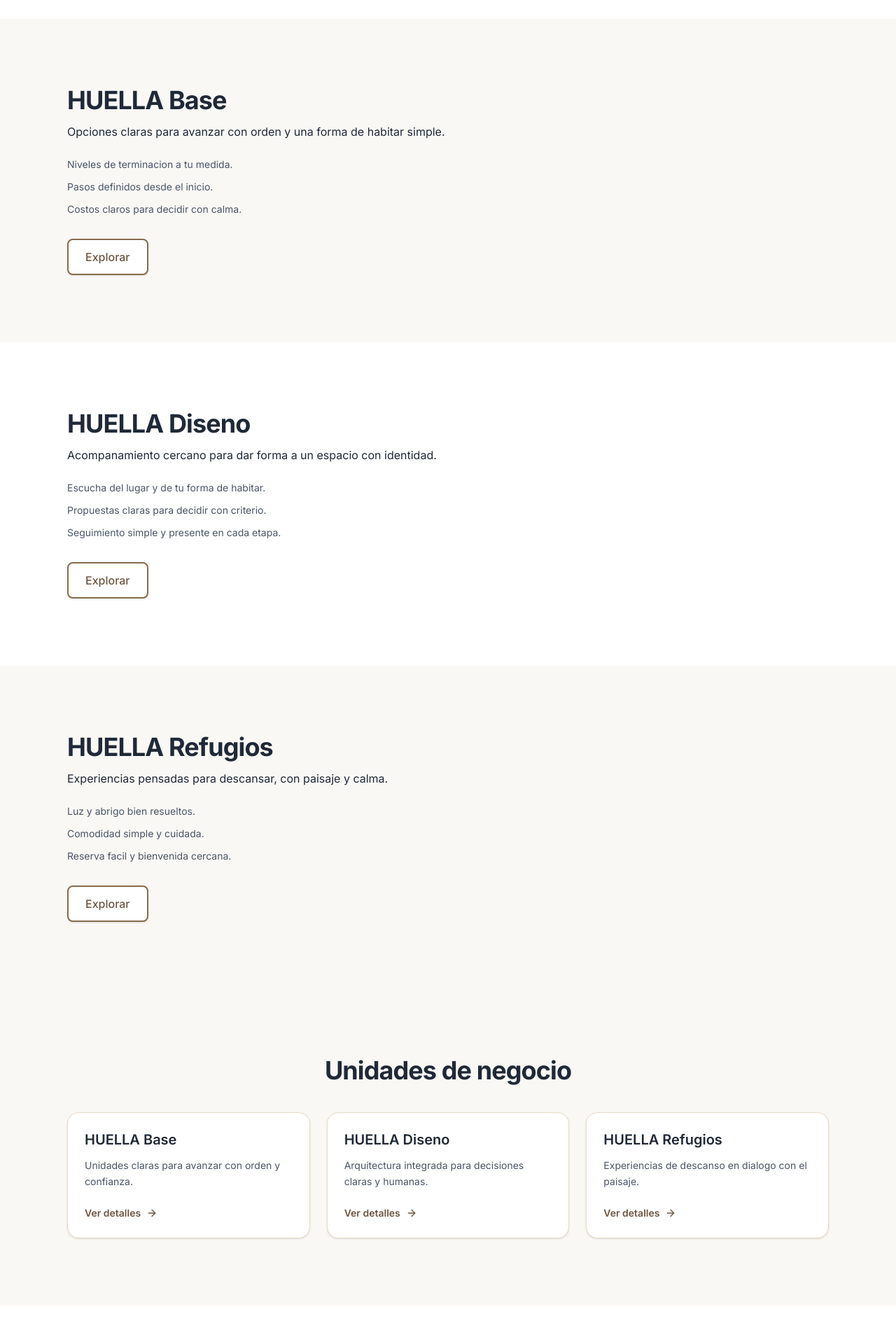
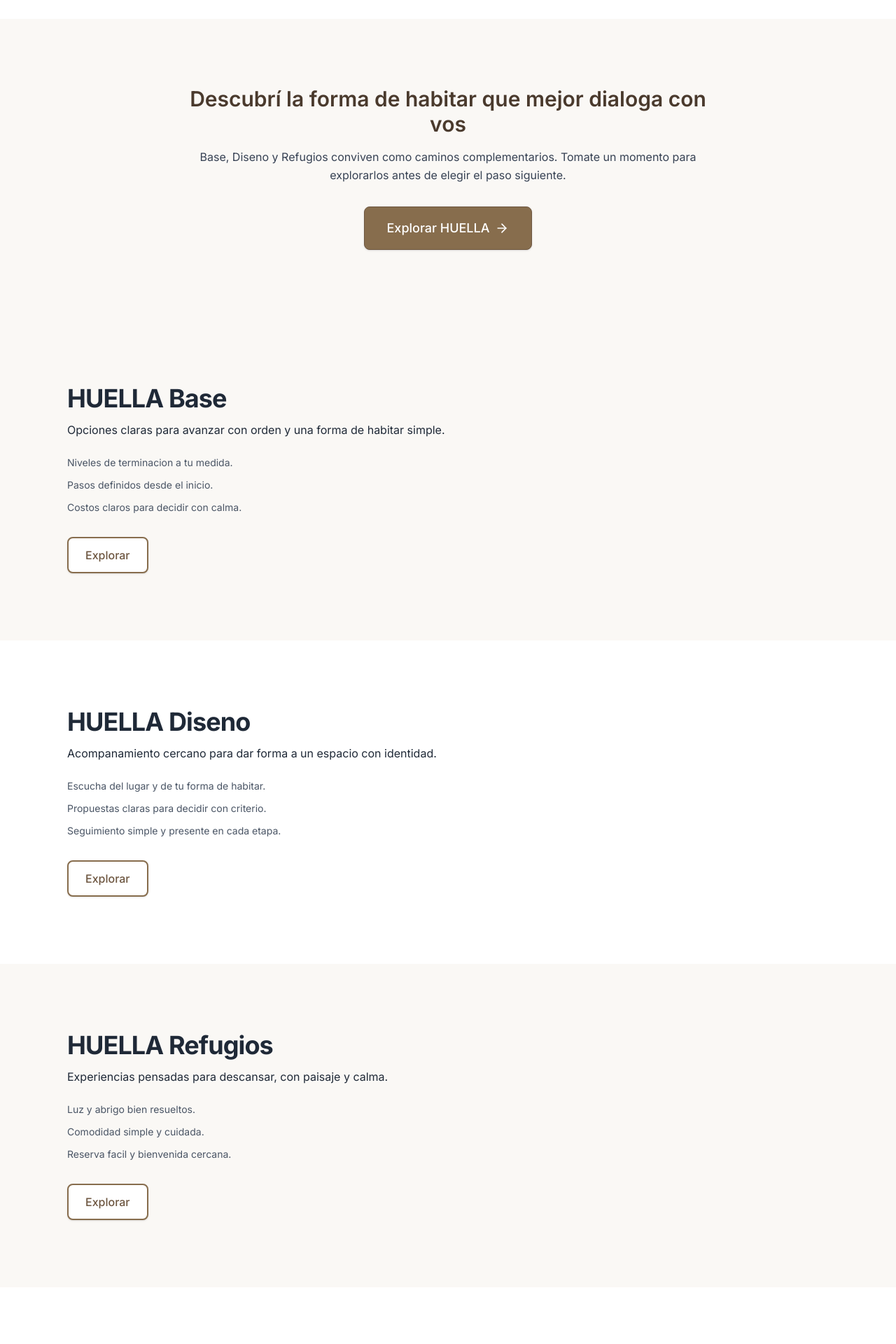
Before and after one commit to Teksi75/huella-mendoza-site, a Next.js app: page / in a window 1280 px wide. Shown: the part 1760-3680 px from the top of the page at 70% size. Built offline with nearby package versions, Linux system fonts and the light colour scheme.

Commit message:
Simplify home with single CTA and explore page

```diff
--- /dev/null
+++ b/app/explorar/page.tsx
@@ -0,0 +1,86 @@
+import { ArrowRight } from 'lucide-react';
+import Link from 'next/link';
+
+const huellaPaths = [
+  {
+    title: 'HUELLA Base',
+    copy: 'Unidades claras para avanzar con orden, previsibilidad y un ritmo sereno.',
+    href: '/base',
+  },
+  {
+    title: 'HUELLA Diseno',
+    copy: 'Acompanamiento cercano para dar forma a un proyecto con identidad y criterio.',
+    href: '/diseno',
+  },
+  {
+    title: 'HUELLA Refugios',
+    copy: 'Experiencias de descanso pensadas para vivir el paisaje con calma.',
+    href: '/refugios',
+  },
+];
+
+export default function ExploreHuella() {
+  return (
+    <main>
+      <section className="relative h-[60vh] min-h-[420px] flex items-center justify-center overflow-hidden">
+        <div className="absolute inset-0 z-0">
+          <div className="absolute inset-0 bg-gradient-to-b from-black/50 via-black/20 to-black/60 z-10" />
+          <img
+            src="/media/huella/home/home-protrerillos-embalse-1.png"
+            alt="Paisaje de Huella"
+            className="w-full h-full object-cover"
+          />
+        </div>
+        <div className="relative z-20 text-center text-white px-6 max-w-4xl">
+          <p className="uppercase tracking-[0.3em] text-sm text-white/70">Explorar</p>
+          <h1 className="mt-4 text-4xl md:text-5xl font-semibold leading-tight">
+            Tres caminos para habitar con calma
+          </h1>
+          <p className="mt-6 text-lg md:text-xl font-light leading-relaxed text-white/85">
+            Base, Diseno y Refugios comparten un mismo criterio de diseno en dialogo
+            con el territorio. Conocelos antes de elegir tu proximo paso.
+          </p>
+        </div>
+      </section>
+
+      <section className="section-padding bg-white">
+        <div className="container-custom">
+          <div className="max-w-3xl mx-auto text-center">
+            <p className="text-sm uppercase tracking-widest text-tierra-600">HUELLA</p>
+            <h2 className="mt-4">Elegí el ritmo que mejor te acompaña</h2>
+            <p className="mt-3 text-base text-gray-700">
+              Cada propuesta mantiene la esencia de HUELLA: claridad, calma y respeto
+              por el paisaje. Exploralas con tiempo y encontrá la que se adapta a tu
+              forma de habitar.
+            </p>
+          </div>
+
+          <div className="mt-12 grid gap-6 md:grid-cols-3">
+            {huellaPaths.map((path) => (
+              <div
+                key={path.title}
+                className="rounded-2xl border border-tierra-200 bg-tierra-50 p-8 shadow-sm flex flex-col"
+              >
+                <h3 className="text-xl font-semibold text-tierra-900">{path.title}</h3>
+                <p className="mt-4 text-sm text-gray-700 leading-relaxed flex-1">{path.copy}</p>
+                <Link
+                  href={path.href}
+                  className="mt-6 inline-flex items-center gap-2 text-sm font-semibold text-tierra-800 hover:text-tierra-900"
+                >
+                  Ver más
+                  <ArrowRight size={16} />
+                </Link>
+              </div>
+            ))}
+          </div>
+
+          <div className="mt-14 flex justify-center">
+            <Link href="/" className="btn-secondary inline-flex items-center gap-2 px-6 py-3">
+              Volver al inicio
+            </Link>
+          </div>
+        </div>
+      </section>
+    </main>
+  );
+}
--- a/app/page.tsx
+++ b/app/page.tsx
@@ -3,24 +3,6 @@ import Link from 'next/link';
 import { proyectos } from '@/data/proyectos';
 
 export default function Home() {
-  const uenCards = [
-    {
-      title: 'HUELLA Base',
-      copy: 'Unidades claras para avanzar con orden y confianza.',
-      href: '/base',
-    },
-    {
-      title: 'HUELLA Diseno',
-      copy: 'Arquitectura integrada para decisiones claras y humanas.',
-      href: '/diseno',
-    },
-    {
-      title: 'HUELLA Refugios',
-      copy: 'Experiencias de descanso en dialogo con el paisaje.',
-      href: '/refugios',
-    },
-  ];
-
   const projectImages = proyectos.slice(0, 6);
 
   return (
@@ -141,6 +123,28 @@ export default function Home() {
 
       <section className="section-padding bg-tierra-50">
         <div className="container-custom">
+          <div className="max-w-3xl mx-auto text-center">
+            <h3 className="text-2xl md:text-3xl font-semibold text-tierra-900">
+              Descubrí la forma de habitar que mejor dialoga con vos
+            </h3>
+            <p className="mt-4 text-base text-gray-700 leading-relaxed">
+              Base, Diseno y Refugios conviven como caminos complementarios.
+              Tomate un momento para explorarlos antes de elegir el paso
+              siguiente.
+            </p>
+            <Link
+              href="/explorar"
+              className="mt-8 inline-flex items-center justify-center gap-2 btn-primary text-lg px-8 py-4"
+            >
+              Explorar HUELLA
+              <ArrowRight size={20} />
+            </Link>
+          </div>
+        </div>
+      </section>
+
+      <section className="section-padding bg-tierra-50">
+        <div className="container-custom">
           <div className="max-w-3xl">
             <h2>HUELLA Base</h2>
             <p className="mt-3">
@@ -202,30 +206,6 @@ export default function Home() {
         </div>
       </section>
 
-      <section className="section-padding bg-tierra-50">
-        <div className="container-custom">
-          <h2 className="text-center">Unidades de negocio</h2>
-          <div className="mt-10 grid gap-6 md:grid-cols-3">
-            {uenCards.map((card) => (
-              <div
-                key={card.title}
-                className="rounded-2xl border border-tierra-200 bg-white p-6 shadow-sm"
-              >
-                <h3 className="text-xl">{card.title}</h3>
-                <p className="mt-3 text-sm text-gray-600">{card.copy}</p>
-                <Link
-                  href={card.href}
-                  className="mt-6 inline-flex items-center gap-2 text-sm font-semibold text-tierra-700 hover:text-tierra-900"
-                >
-                  Ver detalles
-                  <ArrowRight size={16} />
-                </Link>
-              </div>
-            ))}
-          </div>
-        </div>
-      </section>
-
       <section
         id="proyectos"
         className="section-padding bg-white scroll-mt-28 md:scroll-mt-32"
```
